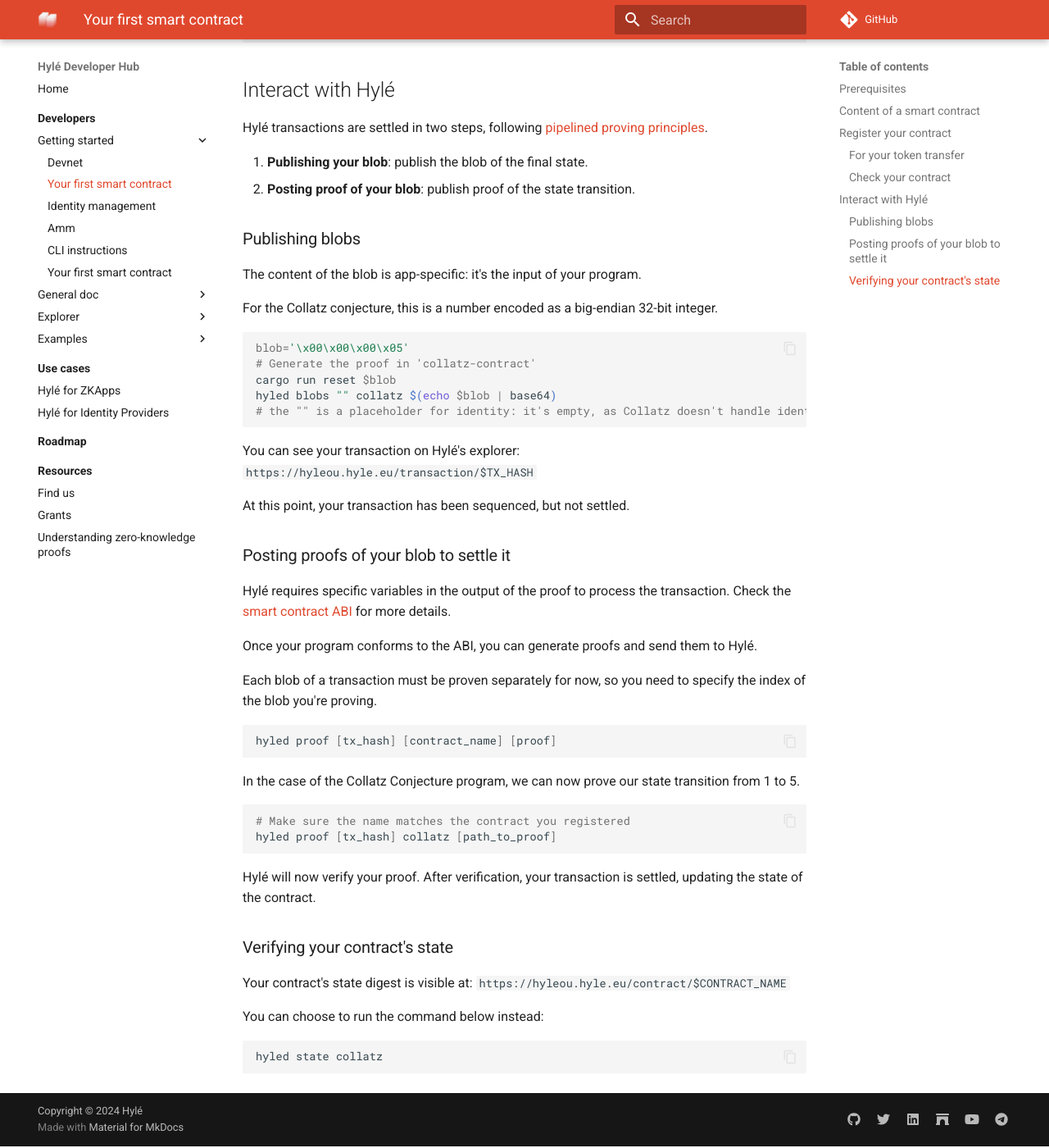
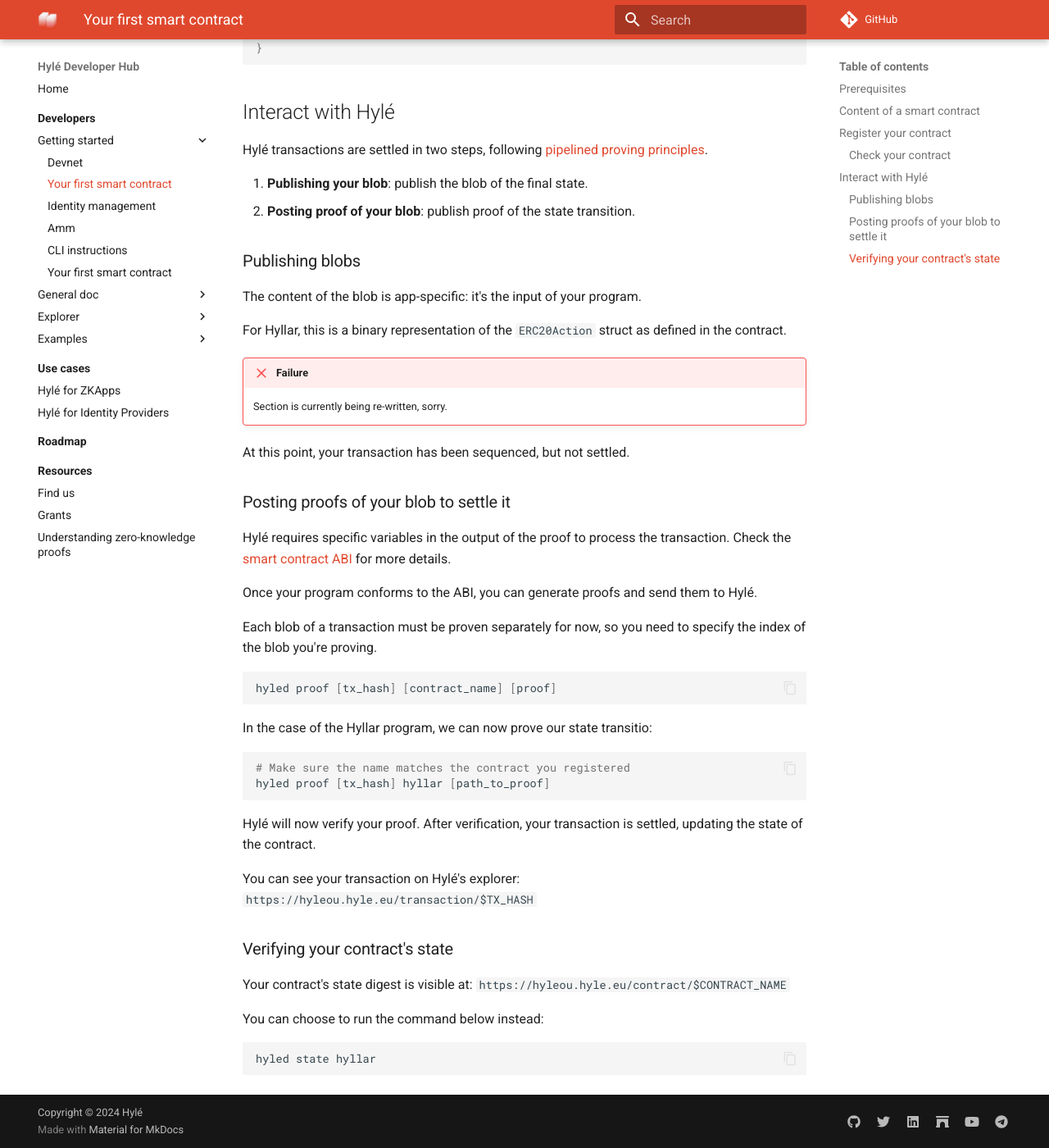
Before and after one commit to Hyle-org/devhub-hyle, an MkDocs documentation site: the page built from docs/developers/getting-started/your-first-erc20.md, in a window 1280 px wide and 1400 px high, scrolled down 1825 px. Shown: the whole window at 82% size. Built offline with MkDocs 1.6.1 and Material for MkDocs 9.7.7, drawn with Linux system fonts in a browser that asks for light colours; comment, search, counter and statistics services are not loaded; some of the changed text lies outside the part shown.

Commit message:
reworked hyllar tutorial

````diff
--- a/docs/developers/getting-started/your-first-erc20.md
+++ b/docs/developers/getting-started/your-first-erc20.md
@@ -12,10 +12,11 @@
 
 Hylé smart contracts include:
 
-- **Name**: the unique identifier for your contract
-- **Verifier**: the proof system (e.g. "risc0" or "gnark-groth16-te-BN254")
-- **Program ID**: the unique identifier for your program in that proof system
-- **State digest**: current state commitment of the contract
+- **Owner**: put anything you like. This field is currently not leveraged but will be in future versions.
+- **Verifier**: the proof system (e.g. "risc0" or "gnark-groth16-te-BN254").
+- **Program ID**: the unique identifier for your program in that proof system.
+- **Contract name**: the unique identifier for your contract.
+- **State digest**: current state commitment of the contract, usually a MerkleRootHash of the contract's state.
 
 Read more about the [anatomy of smart contracts on Hylé](../general-doc/anatomy-smart-contracts.md).
 
@@ -34,9 +35,7 @@
     - You need a unique `contract_name`.
     - The state digest cannot be empty, even if your app is stateless.
 
-### For your token transfer
-
-For your token transfer:
+For our example:
 
 - `owner`: we put « default » as the `owner`, but you can put anything you like. This field is currently not leveraged; it will be in future versions.
 - `verifier`: for this example, the verifier is `risc0`
@@ -67,28 +66,34 @@
 
 ## Interact with Hylé
 
-Hylé transactions are settled in two steps, following [pipelined proving principles](https://blog.hyle.eu/an-introduction-to-delayed-proving/).
+Hylé transactions are settled in two steps, following [pipelined proving principles](../general-doc/pipelined-proving.md).
 
 1. **Publishing your blob**: publish the blob of the final state.
 2. **Posting proof of your blob**: publish proof of the state transition.
+
+
 
 ### Publishing blobs
 
 The content of the blob is app-specific: it's the input of your program.
 
-For the Collatz conjecture, this is a number encoded as a big-endian 32-bit integer.
+For Hyllar, this is a binary representation of the `ERC20Action` struct as defined in the contract.
+
+!!! failure
+    Section is currently being re-written, sorry.
+
+<!-- RECOMMENCE CHACAL
 
 ```bash
-blob='\x00\x00\x00\x05'
-# Generate the proof in 'collatz-contract'
+# Create blob
+blob='{binary representation of the ERC20Action struct}'
+# Generate the proof in 'hyllar'
 cargo run reset $blob
 hyled blobs "" collatz $(echo $blob | base64)
-# the "" is a placeholder for identity: it's empty, as Collatz doesn't handle identity ---> Replace with ERC20
+# the "" is a placeholder for identity: it's empty, as Collatz doesn't handle identity -> Replace with ERC20
 ```
 
-<!-- why reset why $payload and is it $blob now-->
-
-You can see your transaction on Hylé's explorer: `https://hyleou.hyle.eu/transaction/$TX_HASH`
+-->
 
 At this point, your transaction has been sequenced, but not settled.
 
@@ -104,14 +109,16 @@
 hyled proof [tx_hash] [contract_name] [proof]
 ```
 
-In the case of the Collatz Conjecture program, we can now prove our state transition from 1 to 5.
+In the case of the Hyllar program, we can now prove our state transitio:
 
 ```bash
 # Make sure the name matches the contract you registered
-hyled proof [tx_hash] collatz [path_to_proof]
+hyled proof [tx_hash] hyllar [path_to_proof]
 ```
 
 Hylé will now verify your proof. After verification, your transaction is settled, updating the state of the contract.
+
+You can see your transaction on Hylé's explorer: `https://hyleou.hyle.eu/transaction/$TX_HASH`
 
 ### Verifying your contract's state
 
@@ -120,5 +127,5 @@
 You can choose to run the command below instead:
 
 ```bash
-hyled state collatz
+hyled state hyllar
 ```
````
